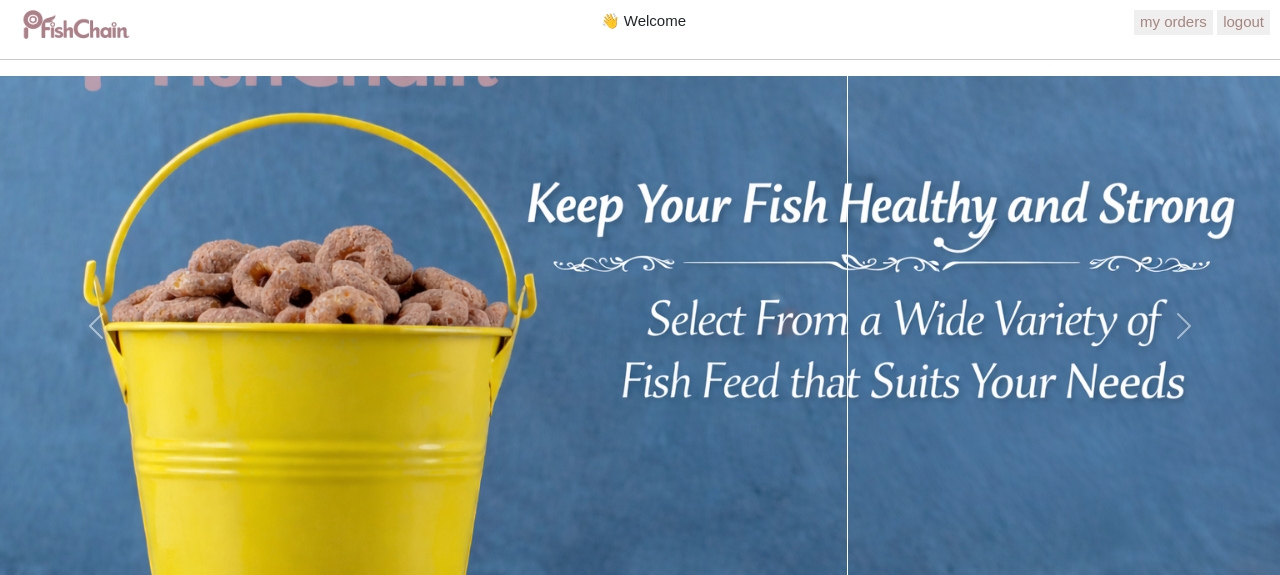
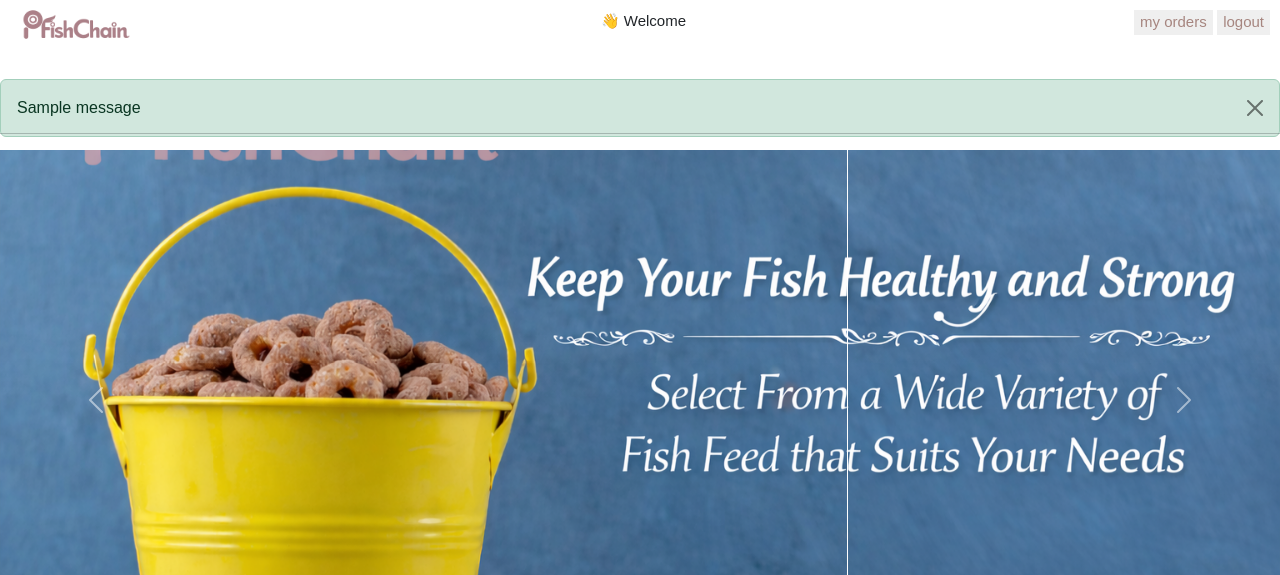
Before and after one commit to Neto874/FishChain, a Django app: template fish_feed_project/fish_feed/templates/home.html in a window 1280 px wide. Shown: the top 575 px of the page. Run offline with Django 5.2, Linux system fonts and the light colour scheme; the template is opened without the code that fills it: values that come from a table or form of the project are taken from there, others are empty; data comes from the database, SQL or seed files in the repository; both versions use the stored data as it was after the commit; one stand-in notice (Sample message) is shown.

Commit message:
Last minute changes

```diff
--- a/fish_feed_project/fish_feed/templates/home.html
+++ b/fish_feed_project/fish_feed/templates/home.html
@@ -17,6 +17,7 @@
 
   </head>
   <body>
+
     <nav>
       <div class="nav-left">
         <img
@@ -41,6 +42,16 @@
         >
       </div>
     </nav>
+
+{% if messages %}
+  {% for message in messages %}
+    <div class="alert alert-{{ message.tags }} alert-dismissible fade show" role="alert">
+      {{ message }}
+      <button type="button" class="btn-close" data-bs-dismiss="alert"></button>
+    </div>
+  {% endfor %}
+{% endif %}
+
     <hr style="margin-top: -20px" />
 
     <div id="carouselExample" class="carousel slide" data-bs-ride="carousel">
```
Also changed, not shown: fish_feed_project/fish_feed/templates/distributor_dashboard.html (+9 -0 lines), fish_feed_project/fish_feed/views.py (+7 -1 lines), fish_feed_project/db.sqlite3, fish_feed_project/media/server_images/S0MiDLeOoK-800x1000-1_N0xhdGR.jpg (added), fish_feed_project/media/server_images/S0MiDLeOoK-800x1000-1_UZpq09T.jpg (added), fish_feed_project/media/server_images/S0MiDLeOoK-800x1000-1_gz552kA.jpg (added).
